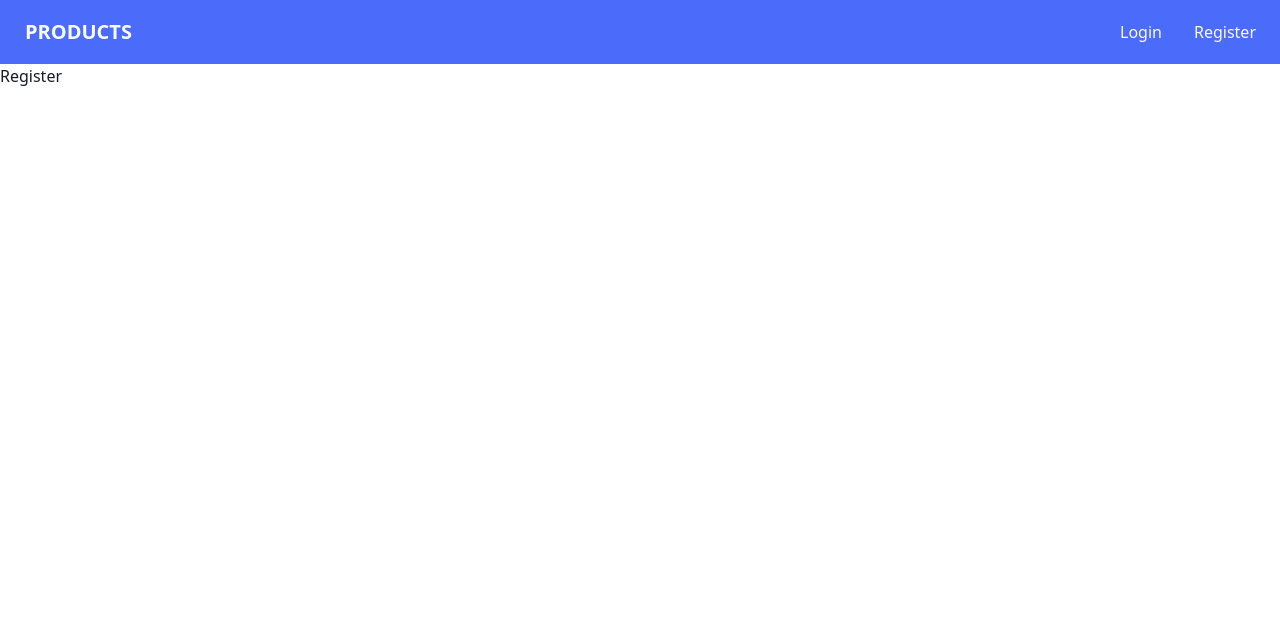
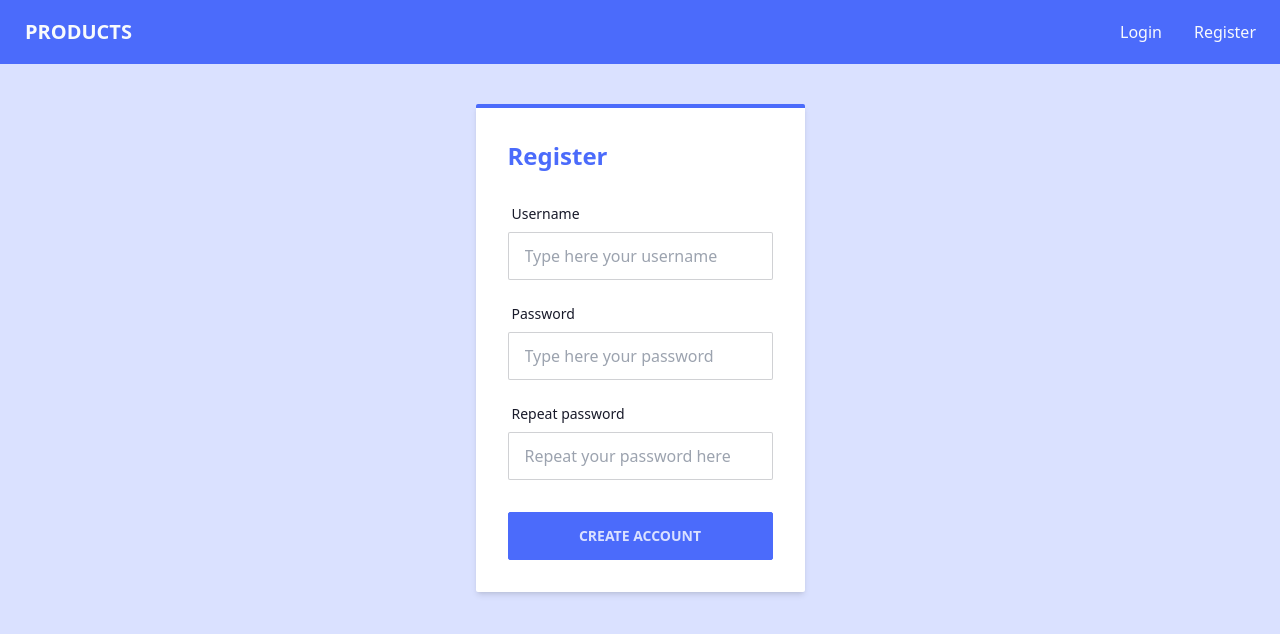
Before and after one commit to DevCorvus/baibai-client, a React (Vite) app: page /register in a window 1280 px wide. Shown: the top 634 px of the page. Built offline with nearby package versions, Linux system fonts and the light colour scheme.

Commit message:
feat: Improve layout and make Login/Register basic forms

```diff
--- a/index.html
+++ b/index.html
@@ -1,5 +1,5 @@
 <!DOCTYPE html>
-<html lang="en">
+<html lang="en" class="bg-primary-content">
   <head>
     <meta charset="UTF-8" />
     <link rel="icon" type="image/svg+xml" href="/vite.svg" />
--- a/src/components/navbar/Navbar.tsx
+++ b/src/components/navbar/Navbar.tsx
@@ -2,7 +2,8 @@ import { Link } from 'react-router-dom';
 
 export default function Navbar() {
   return (
-    <nav className="navbar bg-primary text-slate-50 flex justify-between">
+    <nav className="bg-primary">
+      <div className="container mx-auto navbar text-slate-50 flex justify-between">
         <div>
           <Link to={'/'} className="btn btn-ghost text-xl">
             Products
@@ -16,6 +17,7 @@ export default function Navbar() {
             <Link to={'/register'}>Register</Link>
           </li>
         </ul>
+      </div>
     </nav>
   );
 }
--- a/src/routes/Login.tsx
+++ b/src/routes/Login.tsx
@@ -1,3 +1,34 @@
 export default function Login() {
-  return <div>Login</div>;
+  return (
+    <div className="flex flex-col justify-center items-center">
+      <form className="flex flex-col gap-4 bg-base-100 p-8 rounded-sm shadow-md border-t-4 border-t-primary">
+        <header className="mb-2 text-2xl text-primary font-bold">
+          <h1>Login</h1>
+        </header>
+        <div className="form-control">
+          <label htmlFor="username" className="label">
+            <span className="label-text">Username</span>
+          </label>
+          <input
+            type="text"
+            id="username"
+            placeholder="Type here your username"
+            className="input input-bordered max-w-xs"
+          />
+        </div>
+        <div className="form-control">
+          <label htmlFor="password" className="label">
+            <span className="label-text">Password</span>
+          </label>
+          <input
+            type="password"
+            id="password"
+            placeholder="Type here your password"
+            className="input input-bordered max-w-xs"
+          />
+        </div>
+        <button className="btn btn-primary btn-block mt-4">Enter</button>
+      </form>
+    </div>
+  );
 }
--- a/src/routes/Register.tsx
+++ b/src/routes/Register.tsx
@@ -1,3 +1,47 @@
 export default function Register() {
-  return <div>Register</div>;
+  return (
+    <div className="flex flex-col justify-center items-center">
+      <form className="flex flex-col gap-4 bg-base-100 p-8 rounded-sm shadow-md border-t-4 border-t-primary">
+        <header className="mb-2 text-2xl text-primary font-bold">
+          <h1>Register</h1>
+        </header>
+        <div className="form-control">
+          <label htmlFor="username" className="label">
+            <span className="label-text">Username</span>
+          </label>
+          <input
+            type="text"
+            id="username"
+            placeholder="Type here your username"
+            className="input input-bordered max-w-xs"
+          />
+        </div>
+        <div className="form-control">
+          <label htmlFor="password" className="label">
+            <span className="label-text">Password</span>
+          </label>
+          <input
+            type="password"
+            id="password"
+            placeholder="Type here your password"
+            className="input input-bordered max-w-xs"
+          />
+        </div>
+        <div className="form-control">
+          <label htmlFor="passwordConfirmation" className="label">
+            <span className="label-text">Repeat password</span>
+          </label>
+          <input
+            type="password"
+            id="passwordConfirmation"
+            placeholder="Repeat your password here"
+            className="input input-bordered max-w-xs"
+          />
+        </div>
+        <button className="btn btn-primary btn-block mt-4">
+          Create account
+        </button>
+      </form>
+    </div>
+  );
 }
--- a/src/routes/Root.tsx
+++ b/src/routes/Root.tsx
@@ -5,7 +5,9 @@ export default function Root() {
   return (
     <>
       <Navbar />
-      <Outlet />
+      <main className="container mx-auto p-10">
+        <Outlet />
+      </main>
     </>
   );
 }
```
Lines whose indentation alone changed are shown as unchanged.
